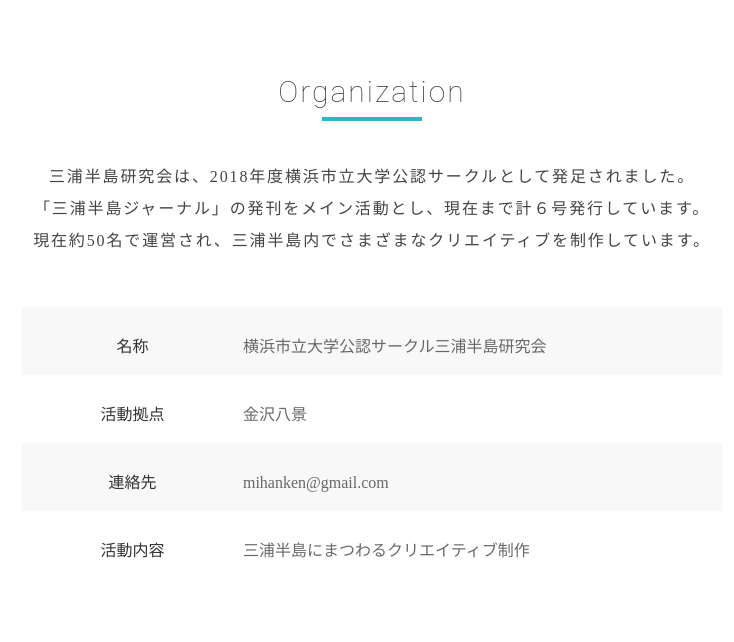
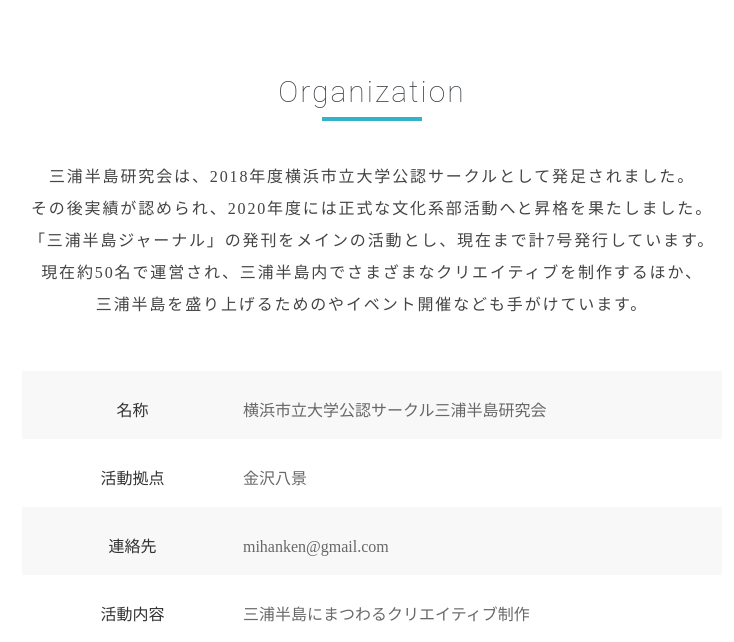
Before and after one commit to mihanken/renewal_2049, a WordPress theme: template page-about.php in a window 1280 px wide. Shown: the part 585-1227 px from the top of the page, without its empty margins (268-1002 px from the left). Run offline with PHP 8.4 and a stand-in for WordPress, Linux system fonts and the light colour scheme; the site name, menu and one post (Sample post) are stand-ins, and other content is empty; some libraries are stand-ins or nearby versions.

Commit message:
overwrite: about info

```diff
--- a/page-about.php
+++ b/page-about.php
@@ -14,13 +14,19 @@
         <hr class="headline-bar">
         <div class="section">
           <p class="text paragraph">
-            三浦半島研究会は、2018年度横浜市立大学公認サークルとして発足されました。
+          三浦半島研究会は、2018年度横浜市立大学公認サークルとして発足されました。
           </p>
           <p class="text paragraph">
-            「三浦半島ジャーナル」の発刊をメイン活動とし、現在まで計６号発行しています。
+          その後実績が認められ、2020年度には正式な文化系部活動へと昇格を果たしました。
           </p>
           <p class="text paragraph">
-            現在約50名で運営され、三浦半島内でさまざまなクリエイティブを制作しています。
+          「三浦半島ジャーナル」の発刊をメインの活動とし、現在まで計7号発行しています。
+          </p>
+          <p class="text paragraph">
+          現在約50名で運営され、三浦半島内でさまざまなクリエイティブを制作するほか、
+          </p>
+          <p class="text paragraph">
+          三浦半島を盛り上げるためのやイベント開催なども手がけています。
           </p>
         </div>
           <div class="about">
--- a/style.css
+++ b/style.css
@@ -0,0 +1,6 @@
+/*
+Theme Name: Mihanken
+Version:2.0
+Author: mihanken
+Description: 三浦半島研究会のHP
+/*
```
